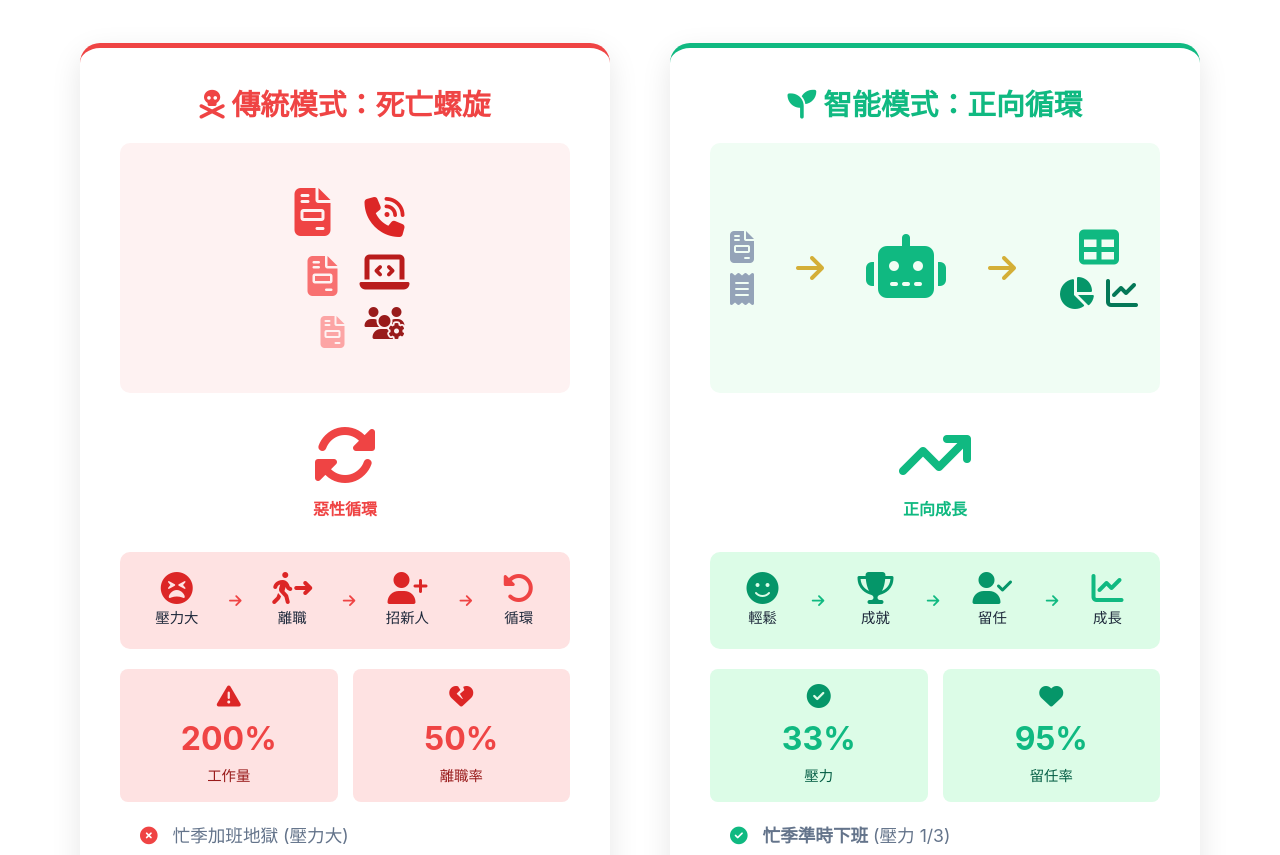
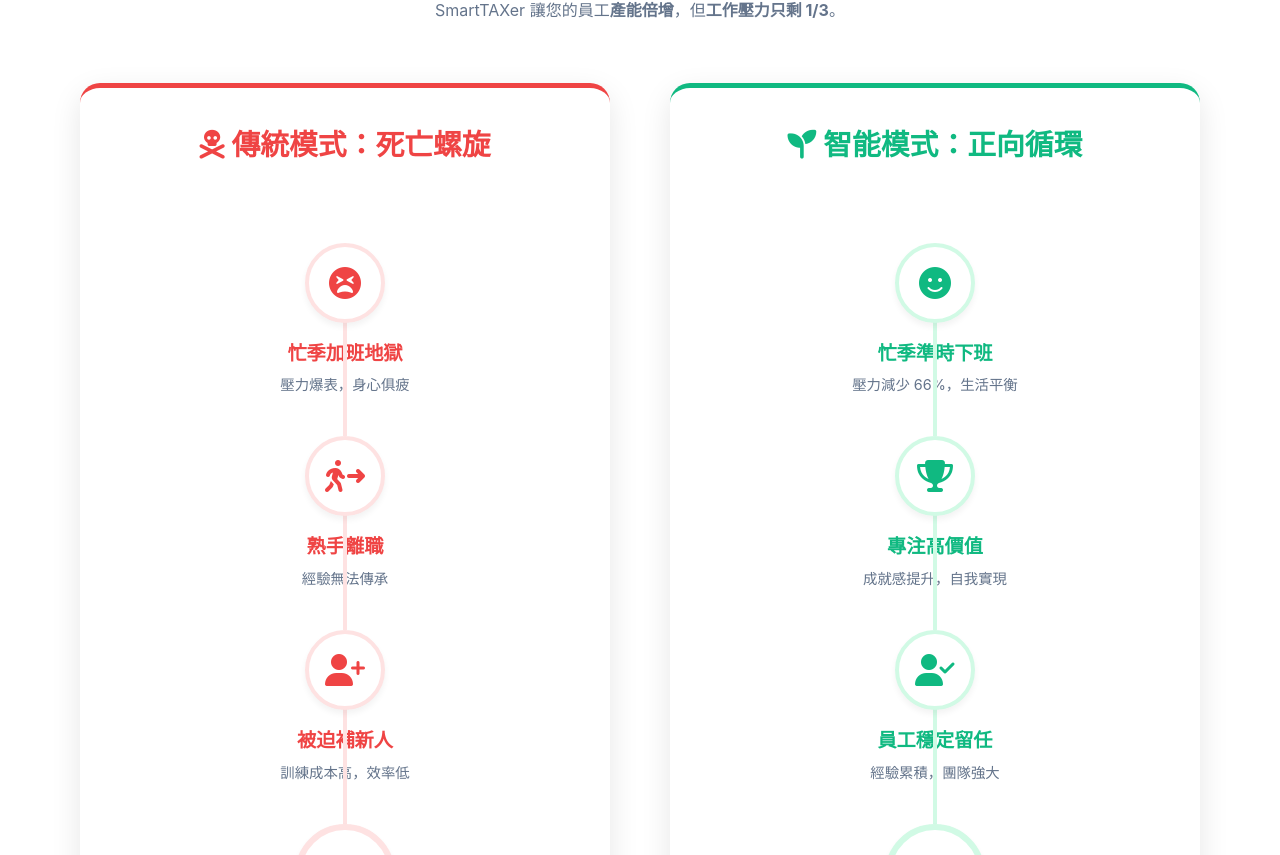
Before and after one commit to lgscvb/20251127-ai-tax, a React (Vite) app: page / in a window 1280 px wide. Shown: the part 2595-3450 px from the top of the page. Built offline with nearby package versions, Linux system fonts and the light colour scheme.

Commit message:
Redesign Death Spiral section with clean vertical timeline style

```diff
--- a/src/App.jsx
+++ b/src/App.jsx
@@ -143,13 +143,13 @@ function App() {
             </div>
           </div>
 
-          {/* Death Spiral Section (Icon-based) */}
+          {/* Death Spiral Section (Timeline Style) */}
           <div style={{ marginTop: '80px', textAlign: 'center' }}>
             <h2 className="text-primary" style={{ marginBottom: '40px' }}>打破事務所的「死亡螺旋」</h2>
             <p style={{ marginBottom: '60px' }}>為什麼人訓練好了就跑？因為忙季壓力太大。<br />SmartTAXer 讓您的員工<strong>產能倍增</strong>，但<strong>工作壓力只剩 1/3</strong>。</p>
 
             <div style={{ display: 'grid', gridTemplateColumns: '1fr 1fr', gap: '60px', alignItems: 'stretch' }}>
-              {/* The Death Spiral */}
+              {/* Traditional Mode Timeline */}
               <div
                 style={{
                   background: '#fff',
@@ -159,67 +159,61 @@ function App() {
                   boxShadow: '0 10px 30px rgba(0,0,0,0.1)',
                   textAlign: 'center'
                 }}>
-                <h3 className="text-danger" style={{ fontSize: '1.8rem', marginBottom: '20px' }}>
+                <h3 className="text-danger" style={{ fontSize: '1.8rem', marginBottom: '30px' }}>
                   <i className="fa-solid fa-skull-crossbones"></i> 傳統模式：死亡螺旋
                 </h3>
 
-                {/* Icon Visual Flow - Chaos */}
-                <div style={{ height: '250px', display: 'flex', alignItems: 'center', justifyContent: 'center', gap: '15px', marginBottom: '30px', background: '#fef2f2', borderRadius: '10px', padding: '20px' }}>
-                  <div style={{ display: 'flex', flexDirection: 'column', gap: '20px' }}>
-                    <i className="fa-solid fa-file-invoice" style={{ fontSize: '3rem', color: '#ef4444' }}></i>
-                    <i className="fa-solid fa-file-invoice" style={{ fontSize: '2.5rem', color: '#f87171', marginLeft: '20px' }}></i>
-                    <i className="fa-solid fa-file-invoice" style={{ fontSize: '2rem', color: '#fca5a5', marginLeft: '40px' }}></i>
+                <div className="timeline-container timeline-traditional">
+                  {/* Step 1 */}
+                  <div className="timeline-step">
+                    <div className="timeline-line"></div>
+                    <div className="timeline-icon-wrapper">
+                      <i className="fa-solid fa-face-tired"></i>
                     </div>
-                  <div style={{ display: 'flex', flexDirection: 'column', gap: '15px' }}>
-                    <i className="fa-solid fa-phone-volume" style={{ fontSize: '2.5rem', color: '#dc2626' }}></i>
-                    <i className="fa-solid fa-laptop-code" style={{ fontSize: '2.5rem', color: '#b91c1c' }}></i>
-                    <i className="fa-solid fa-users-gear" style={{ fontSize: '2rem', color: '#991b1b' }}></i>
+                    <div className="timeline-text">
+                      <div className="timeline-title">忙季加班地獄</div>
+                      <div className="timeline-desc">壓力爆表，身心俱疲</div>
                     </div>
                   </div>
 
-                {/* Method 1: Large Icon */}
-                <div style={{ margin: '30px 0' }}>
-                  <i className="fa-solid fa-rotate" style={{ fontSize: '4rem', color: '#ef4444' }}></i>
-                  <p style={{ marginTop: '10px', fontWeight: 'bold', color: '#ef4444' }}>惡性循環</p>
+                  {/* Step 2 */}
+                  <div className="timeline-step">
+                    <div className="timeline-line"></div>
+                    <div className="timeline-icon-wrapper">
+                      <i className="fa-solid fa-person-walking-arrow-right"></i>
                     </div>
-
-                {/* Method 2: Flow Chart */}
-                <div style={{ background: '#fee2e2', padding: '20px', borderRadius: '10px', marginBottom: '20px' }}>
-                  <div style={{ display: 'flex', alignItems: 'center', justifyContent: 'space-around', fontSize: '0.9rem' }}>
-                    <div><i className="fa-solid fa-face-tired" style={{ fontSize: '2rem', color: '#dc2626' }}></i><div>壓力大</div></div>
-                    <i className="fa-solid fa-arrow-right" style={{ color: '#ef4444' }}></i>
-                    <div><i className="fa-solid fa-person-walking-arrow-right" style={{ fontSize: '2rem', color: '#dc2626' }}></i><div>離職</div></div>
-                    <i className="fa-solid fa-arrow-right" style={{ color: '#ef4444' }}></i>
-                    <div><i className="fa-solid fa-user-plus" style={{ fontSize: '2rem', color: '#dc2626' }}></i><div>招新人</div></div>
-                    <i className="fa-solid fa-arrow-right" style={{ color: '#ef4444' }}></i>
-                    <div><i className="fa-solid fa-rotate-left" style={{ fontSize: '2rem', color: '#ef4444' }}></i><div>循環</div></div>
+                    <div className="timeline-text">
+                      <div className="timeline-title">熟手離職</div>
+                      <div className="timeline-desc">經驗無法傳承</div>
                     </div>
                   </div>
 
-                {/* Method 3: Numbers */}
-                <div style={{ display: 'grid', gridTemplateColumns: '1fr 1fr', gap: '15px', marginBottom: '20px' }}>
-                  <div style={{ background: '#fee2e2', padding: '15px', borderRadius: '8px' }}>
-                    <i className="fa-solid fa-triangle-exclamation" style={{ fontSize: '1.5rem', color: '#dc2626' }}></i>
-                    <div style={{ fontSize: '2rem', fontWeight: 'bold', color: '#ef4444' }}>200%</div>
-                    <div style={{ fontSize: '0.9rem', color: '#991b1b' }}>工作量</div>
+                  {/* Step 3 */}
+                  <div className="timeline-step">
+                    <div className="timeline-line"></div>
+                    <div className="timeline-icon-wrapper">
+                      <i className="fa-solid fa-user-plus"></i>
                     </div>
-                  <div style={{ background: '#fee2e2', padding: '15px', borderRadius: '8px' }}>
-                    <i className="fa-solid fa-heart-crack" style={{ fontSize: '1.5rem', color: '#dc2626' }}></i>
-                    <div style={{ fontSize: '2rem', fontWeight: 'bold', color: '#ef4444' }}>50%</div>
-                    <div style={{ fontSize: '0.9rem', color: '#991b1b' }}>離職率</div>
+                    <div className="timeline-text">
+                      <div className="timeline-title">被迫補新人</div>
+                      <div className="timeline-desc">訓練成本高，效率低</div>
                     </div>
                   </div>
 
-                {/* Text List */}
-                <div style={{ fontSize: '1.1rem', color: '#64748b', textAlign: 'left', paddingLeft: '20px' }}>
-                  <p style={{ marginBottom: '15px' }}><i className="fa-solid fa-circle-xmark text-danger" style={{ marginRight: '10px' }}></i> 忙季加班地獄 (壓力大)</p>
-                  <p style={{ marginBottom: '15px' }}><i className="fa-solid fa-circle-xmark text-danger" style={{ marginRight: '10px' }}></i> 員工身心俱疲 (想離職)</p>
-                  <p style={{ marginBottom: '15px' }}><i className="fa-solid fa-circle-xmark text-danger" style={{ marginRight: '10px' }}></i> 熟手離職 -&gt; 新人訓練成本高</p>
-                  <p style={{ fontWeight: 'bold', color: '#ef4444' }}><i className="fa-solid fa-arrow-trend-down" style={{ marginRight: '10px' }}></i> 老闆陷入無限補人迴圈</p>
+                  {/* Step 4 (Result) */}
+                  <div className="timeline-step">
+                    <div className="timeline-icon-wrapper" style={{ width: '100px', height: '100px', fontSize: '2.5rem', borderWidth: '6px' }}>
+                      <i className="fa-solid fa-rotate"></i>
+                    </div>
+                    <div className="timeline-text">
+                      <div className="timeline-title" style={{ fontSize: '1.5rem' }}>惡性循環</div>
+                      <div className="timeline-desc">老闆陷入無限補人迴圈</div>
+                    </div>
+                  </div>
                 </div>
               </div>
 
-              {/* The Virtuous Cycle */}
+              {/* Smart Mode Timeline */}
               <div
                 style={{
                   background: '#fff',
@@ -229,67 +223,57 @@ function App() {
                   boxShadow: '0 10px 30px rgba(0,0,0,0.1)',
                   textAlign: 'center'
                 }}>
-                <h3 className="text-success" style={{ fontSize: '1.8rem', marginBottom: '20px' }}>
+                <h3 className="text-success" style={{ fontSize: '1.8rem', marginBottom: '30px' }}>
                   <i className="fa-solid fa-seedling"></i> 智能模式：正向循環
                 </h3>
 
-                {/* Icon Visual Flow - Chaos → AI → Report */}
-                <div style={{ height: '250px', display: 'flex', alignItems: 'center', justifyContent: 'space-between', marginBottom: '30px', background: '#f0fdf4', borderRadius: '10px', padding: '20px' }}>
-                  <div style={{ display: 'flex', flexDirection: 'column', gap: '10px', fontSize: '2rem', color: '#94a3b8' }}>
-                    <i className="fa-solid fa-file-invoice"></i>
-                    <i className="fa-solid fa-receipt"></i>
+                <div className="timeline-container timeline-smart">
+                  {/* Step 1 */}
+                  <div className="timeline-step">
+                    <div className="timeline-line"></div>
+                    <div className="timeline-icon-wrapper">
+                      <i className="fa-solid fa-face-smile"></i>
                     </div>
-                  <i className="fa-solid fa-arrow-right" style={{ fontSize: '2rem', color: '#d4af37' }}></i>
-                  <div style={{ fontSize: '4rem', color: '#10b981' }}>
-                    <i className="fa-solid fa-robot"></i>
-                  </div>
-                  <i className="fa-solid fa-arrow-right" style={{ fontSize: '2rem', color: '#d4af37' }}></i>
-                  <div style={{ display: 'grid', gridTemplateColumns: '1fr 1fr', gap: '10px' }}>
-                    <i className="fa-solid fa-table" style={{ fontSize: '2.5rem', color: '#10b981', gridColumn: '1 / 3' }}></i>
-                    <i className="fa-solid fa-chart-pie" style={{ fontSize: '2rem', color: '#059669' }}></i>
-                    <i className="fa-solid fa-chart-line" style={{ fontSize: '2rem', color: '#047857' }}></i>
+                    <div className="timeline-text">
+                      <div className="timeline-title">忙季準時下班</div>
+                      <div className="timeline-desc">壓力減少 66%，生活平衡</div>
                     </div>
                   </div>
 
-                {/* Method 1: Large Icon */}
-                <div style={{ margin: '30px 0' }}>
-                  <i className="fa-solid fa-arrow-trend-up" style={{ fontSize: '4rem', color: '#10b981' }}></i>
-                  <p style={{ marginTop: '10px', fontWeight: 'bold', color: '#10b981' }}>正向成長</p>
+                  {/* Step 2 */}
+                  <div className="timeline-step">
+                    <div className="timeline-line"></div>
+                    <div className="timeline-icon-wrapper">
+                      <i className="fa-solid fa-trophy"></i>
                     </div>
-
-                {/* Method 2: Flow Chart */}
-                <div style={{ background: '#dcfce7', padding: '20px', borderRadius: '10px', marginBottom: '20px' }}>
-                  <div style={{ display: 'flex', alignItems: 'center', justifyContent: 'space-around', fontSize: '0.9rem' }}>
-                    <div><i className="fa-solid fa-face-smile" style={{ fontSize: '2rem', color: '#059669' }}></i><div>輕鬆</div></div>
-                    <i className="fa-solid fa-arrow-right" style={{ color: '#10b981' }}></i>
-                    <div><i className="fa-solid fa-trophy" style={{ fontSize: '2rem', color: '#059669' }}></i><div>成就</div></div>
-                    <i className="fa-solid fa-arrow-right" style={{ color: '#10b981' }}></i>
-                    <div><i className="fa-solid fa-user-check" style={{ fontSize: '2rem', color: '#059669' }}></i><div>留任</div></div>
-                    <i className="fa-solid fa-arrow-right" style={{ color: '#10b981' }}></i>
-                    <div><i className="fa-solid fa-chart-line" style={{ fontSize: '2rem', color: '#10b981' }}></i><div>成長</div></div>
+                    <div className="timeline-text">
+                      <div className="timeline-title">專注高價值</div>
+                      <div className="timeline-desc">成就感提升，自我實現</div>
                     </div>
                   </div>
 
-                {/* Method 3: Numbers */}
-                <div style={{ display: 'grid', gridTemplateColumns: '1fr 1fr', gap: '15px', marginBottom: '20px' }}>
-                  <div style={{ background: '#dcfce7', padding: '15px', borderRadius: '8px' }}>
-                    <i className="fa-solid fa-circle-check" style={{ fontSize: '1.5rem', color: '#059669' }}></i>
-                    <div style={{ fontSize: '2rem', fontWeight: 'bold', color: '#10b981' }}>33%</div>
-                    <div style={{ fontSize: '0.9rem', color: '#065f46' }}>壓力</div>
+                  {/* Step 3 */}
+                  <div className="timeline-step">
+                    <div className="timeline-line"></div>
+                    <div className="timeline-icon-wrapper">
+                      <i className="fa-solid fa-user-check"></i>
                     </div>
-                  <div style={{ background: '#dcfce7', padding: '15px', borderRadius: '8px' }}>
-                    <i className="fa-solid fa-heart" style={{ fontSize: '1.5rem', color: '#059669' }}></i>
-                    <div style={{ fontSize: '2rem', fontWeight: 'bold', color: '#10b981' }}>95%</div>
-                    <div style={{ fontSize: '0.9rem', color: '#065f46' }}>留任率</div>
+                    <div className="timeline-text">
+                      <div className="timeline-title">員工穩定留任</div>
+                      <div className="timeline-desc">經驗累積，團隊強大</div>
                     </div>
                   </div>
 
-                {/* Text List */}
-                <div style={{ fontSize: '1.1rem', color: '#64748b', textAlign: 'left', paddingLeft: '20px' }}>
-                  <p style={{ marginBottom: '15px' }}><i className="fa-solid fa-circle-check text-success" style={{ marginRight: '10px' }}></i> <strong>忙季準時下班</strong> (壓力 1/3)</p>
-                  <p style={{ marginBottom: '15px' }}><i className="fa-solid fa-circle-check text-success" style={{ marginRight: '10px' }}></i> 專注高價值工作 (成就感)</p>
-                  <p style={{ marginBottom: '15px' }}><i className="fa-solid fa-circle-check text-success" style={{ marginRight: '10px' }}></i> 員工穩定留任 -&gt; 經驗累積</p>
-                  <p style={{ fontWeight: 'bold', color: '#10b981' }}><i className="fa-solid fa-arrow-trend-up" style={{ marginRight: '10px' }}></i> 老闆營收翻倍，管理更輕鬆</p>
+                  {/* Step 4 (Result) */}
+                  <div className="timeline-step">
+                    <div className="timeline-icon-wrapper" style={{ width: '100px', height: '100px', fontSize: '2.5rem', borderWidth: '6px' }}>
+                      <i className="fa-solid fa-arrow-trend-up"></i>
+                    </div>
+                    <div className="timeline-text">
+                      <div className="timeline-title" style={{ fontSize: '1.5rem' }}>營收翻倍</div>
+                      <div className="timeline-desc">管理更輕鬆，獲利創新高</div>
+                    </div>
+                  </div>
                 </div>
               </div>
             </div>
--- a/src/index.css
+++ b/src/index.css
@@ -447,6 +447,105 @@ footer {
 }
 
 /* Responsive */
+/* Timeline Styles */
+.timeline-container {
+    display: flex;
+    flex-direction: column;
+    align-items: center;
+    position: relative;
+    padding: 20px 0;
+}
+
+.timeline-step {
+    display: flex;
+    flex-direction: column;
+    align-items: center;
+    position: relative;
+    z-index: 1;
+    margin-bottom: 40px;
+    width: 100%;
+}
+
+.timeline-step:last-child {
+    margin-bottom: 0;
+}
+
+.timeline-line {
+    position: absolute;
+    top: 60px;
+    bottom: -40px;
+    width: 4px;
+    background-color: #e2e8f0;
+    left: 50%;
+    transform: translateX(-50%);
+    z-index: 0;
+}
+
+.timeline-step:last-child .timeline-line {
+    display: none;
+}
+
+.timeline-icon-wrapper {
+    width: 80px;
+    height: 80px;
+    border-radius: 50%;
+    display: flex;
+    align-items: center;
+    justify-content: center;
+    background-color: #fff;
+    border: 4px solid;
+    margin-bottom: 15px;
+    position: relative;
+    z-index: 2;
+    font-size: 2rem;
+    box-shadow: 0 4px 6px rgba(0, 0, 0, 0.05);
+}
+
+.timeline-text {
+    text-align: center;
+}
+
+.timeline-title {
+    font-weight: bold;
+    font-size: 1.2rem;
+    margin-bottom: 5px;
+}
+
+.timeline-desc {
+    font-size: 0.9rem;
+    color: #64748b;
+}
+
+/* Traditional Mode Colors */
+.timeline-traditional .timeline-icon-wrapper {
+    border-color: #fee2e2;
+    color: #ef4444;
+    background-color: #fff;
+}
+
+.timeline-traditional .timeline-line {
+    background-color: #fee2e2;
+}
+
+.timeline-traditional .timeline-title {
+    color: #ef4444;
+}
+
+/* Smart Mode Colors */
+.timeline-smart .timeline-icon-wrapper {
+    border-color: #d1fae5;
+    color: #10b981;
+    background-color: #fff;
+}
+
+.timeline-smart .timeline-line {
+    background-color: #d1fae5;
+}
+
+.timeline-smart .timeline-title {
+    color: #10b981;
+}
+
 @media (max-width: 768px) {
 
     .hero-container,
```
Lines whose indentation alone changed are shown as unchanged.
